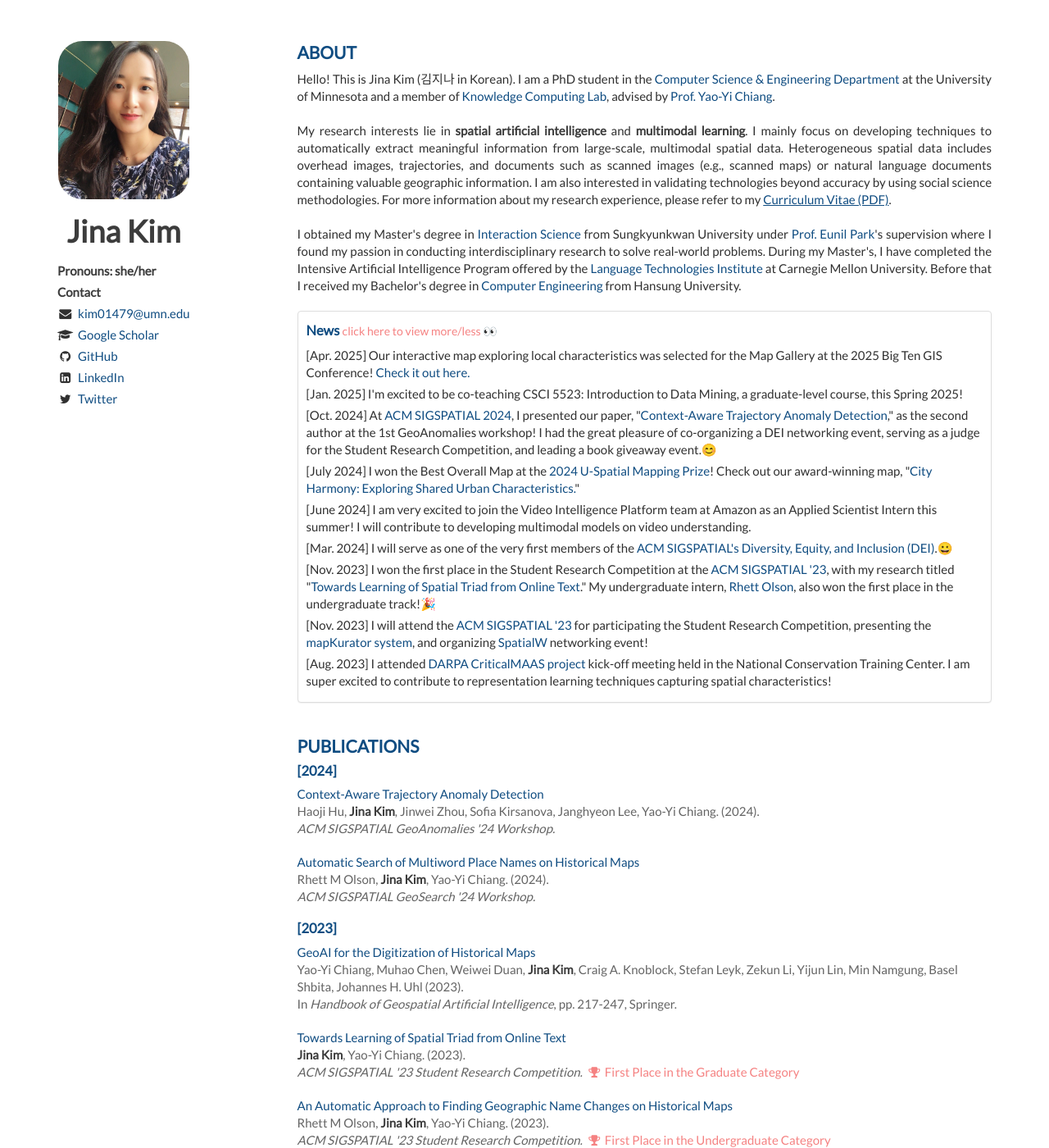
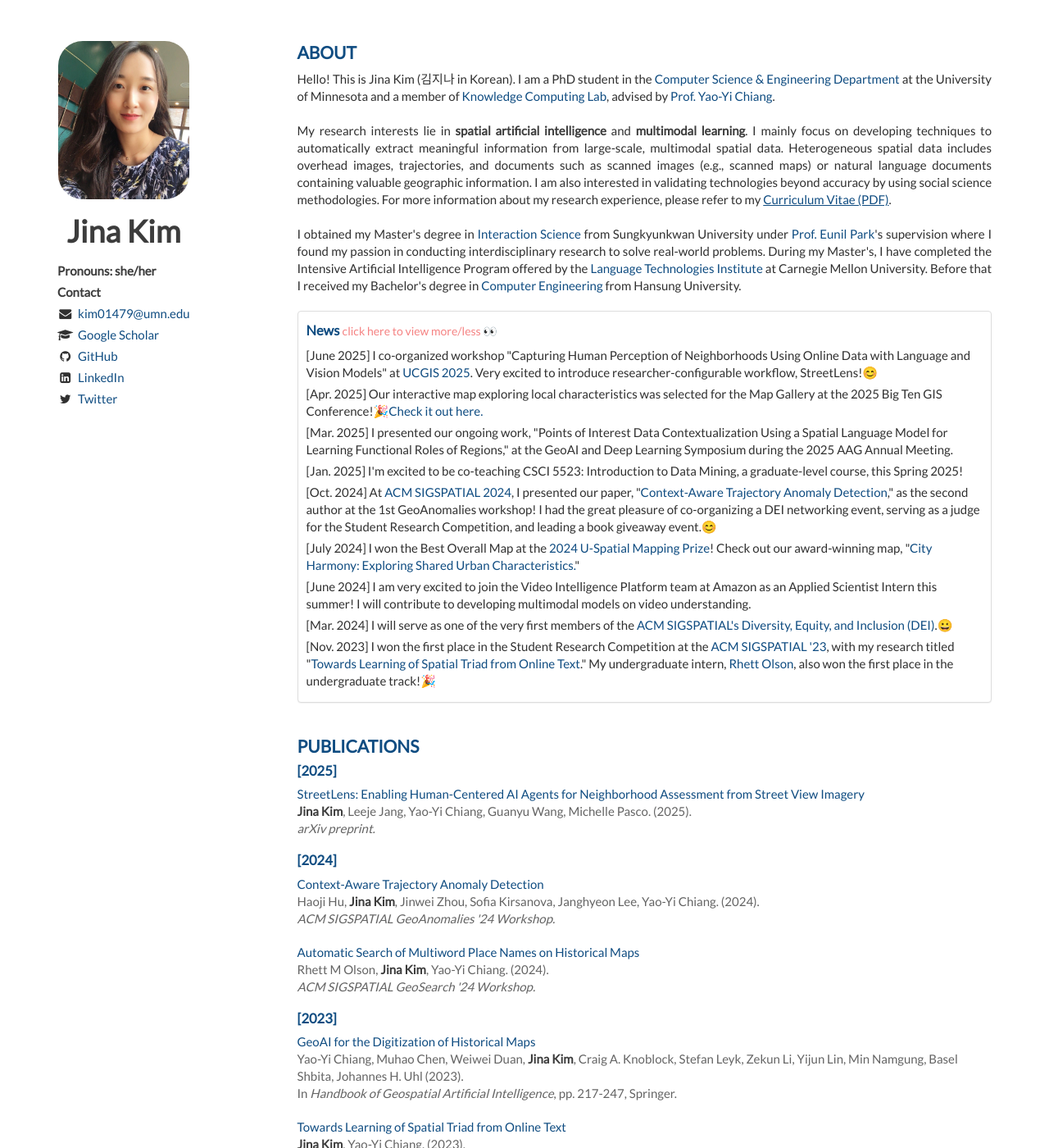
Before and after one commit to Jina-Kim/Jina-Kim.github.io, a Jekyll site: the page built from index.html, in a window 1280 px wide and 1400 px high. Shown: the whole window at 82% size. Built offline with Jekyll 4.4.1, drawn with Linux system fonts in a browser that asks for light colours; nearby versions of some CDN libraries; the list of posts is cut into pages by our own code.

Commit message:
Update about.html

```diff
--- a/_includes/about.html
+++ b/_includes/about.html
@@ -20,7 +20,9 @@
       <div class="panel-body">
           <h2>News <a type="button" data-toggle="collapse" data-target="#collapseList" aria-expanded="false" aria-controls="collapseList" style="font-size: 85%; color: #F58282;font-weight: normal;">click here to view more/less 👀</a></h2>
         <ul class="list-unstyled">
-            <li>[Apr. 2025] Our interactive map exploring local characteristics was selected for the Map Gallery at the 2025 Big Ten GIS Conference! <a href="https://gin.btaa.org/Map-Gallery-Update/">Check it out here.</a></li>
+            <li>[June 2025] I co-organized workshop "Capturing Human Perception of Neighborhoods Using Online Data with Language and Vision Models" at <a href="https://www.ucgis.org/site/symposium-2025">UCGIS 2025</a>. Very excited to introduce researcher-configurable workflow, StreetLens!😊</li>
+            <li>[Apr. 2025] Our interactive map exploring local characteristics was selected for the Map Gallery at the 2025 Big Ten GIS Conference!🎉<a href="https://gin.btaa.org/Map-Gallery-Update/">Check it out here.</a></li>
+            <li>[Mar. 2025] I presented our ongoing work, "Points of Interest Data Contextualization Using a Spatial Language Model for Learning Functional Roles of Regions," at the GeoAI and Deep Learning Symposium during the 2025 AAG Annual Meeting.</li>
             <li>[Jan. 2025] I'm excited to be co-teaching CSCI 5523: Introduction to Data Mining, a graduate-level course, this Spring 2025!</li>
             <li>[Oct. 2024] At <a href="https://sigspatial2024.sigspatial.org/">ACM SIGSPATIAL 2024</a>, I presented our paper, "<a href="https://dl.acm.org/doi/10.1145/3681765.3698465">Context-Aware Trajectory Anomaly Detection</a>," as the second author at the 1st GeoAnomalies workshop!
                 I had the great pleasure of co-organizing a DEI networking event, serving as a judge for the Student Research Competition, and leading a book giveaway event.😊
@@ -31,9 +33,9 @@
             <li>[Nov. 2023] I won the first place in the Student Research Competition at the <a href="https://sigspatial2023.sigspatial.org/awards/">ACM SIGSPATIAL '23</a>, with my research titled "<a href="https://jina-kim.github.io/files/papers/2023-11-jina-sigspatial-src.pdf">Towards Learning of Spatial Triad from Online Text</a>."
                 My undergraduate intern, <a href="https://www.linkedin.com/in/rhett-olson-160752261/">Rhett Olson</a>, also won the first place in the undergraduate track!🎉
             </li>
-            <li>[Nov. 2023] I will attend the <a href="https://sigspatial2023.sigspatial.org/">ACM SIGSPATIAL '23</a> for participating the Student Research Competition, presenting the <a href="https://arxiv.org/pdf/2306.17059">mapKurator system</a>, and organizing <a href="https://spatialwomen.github.io/">SpatialW</a> networking event!</li>
-            <li>[Aug. 2023] I attended <a href="https://criticalminerals.darpa.mil/">DARPA CriticalMAAS project</a> kick-off meeting held in the National Conservation Training Center. I am super excited to contribute to representation learning techniques capturing spatial characteristics!</li>
             <div class="collapse" id="collapseList" aria-expanded="false" style="height: 0px;">
+                <li>[Nov. 2023] I will attend the <a href="https://sigspatial2023.sigspatial.org/">ACM SIGSPATIAL '23</a> for participating the Student Research Competition, presenting the <a href="https://arxiv.org/pdf/2306.17059">mapKurator system</a>, and organizing <a href="https://spatialwomen.github.io/">SpatialW</a> networking event!</li>
+                <li>[Aug. 2023] I attended <a href="https://criticalminerals.darpa.mil/">DARPA CriticalMAAS project</a> kick-off meeting held in the National Conservation Training Center. I am super excited to contribute to representation learning techniques capturing spatial characteristics!</li>
                 <li>[Apr. 2023] My poster on meaningful representations from multimodal spatial data won first place for the best poster award at <a href="https://www.siam.org/conferences/cm/conference/sdm23">SIAM SDM '23</a>!🎉 Thanks to whom enjoyed my poster pitch and voted for my research.🤗 <a href="https://jina-kim.github.io/files/SDM2023_Doctoral_Forum_Poster.pdf">Link to the poster</a>.</li>
                 <li>[Apr. 2023] <a href="https://www.siam.org/conferences/cm/conference/sdm23">SIAM SDM '23</a> is approaching! I will co-organize the networking session for the underrepresented groups and moderate a panel at the doctoral forum.</li>
                 <li>[Apr. 2023] I presented our <a href="https://knowledge-computing.github.io/mapkurator-doc/#/">mapKurator</a> pipeline at the <a href="https://cesta.stanford.edu/events/machine-reading-maps-summit">David Rumsey Map Center</a> in Stanford. <a href="https://youtu.be/yStLzf-mrtY">Link to the recordings</a>.</li>
--- a/_includes/publications.html
+++ b/_includes/publications.html
@@ -1,5 +1,15 @@
 <div class="content">
     <h1>Publications</h1>
+
+    <h2>[2025]</h2>
+
+    <article>
+        <header>
+            <a href="https://arxiv.org/abs/2506.14670">StreetLens: Enabling Human-Centered AI Agents for Neighborhood Assessment from Street View Imagery</a><br/>
+            <span><em>Jina Kim</em>, Leeje Jang, Yao-Yi Chiang, Guanyu Wang, Michelle Pasco. (2025).</span><br/>
+            <span><i>arXiv preprint.</i></span>
+        </header>
+    </article>
 
     <h2>[2024]</h2>
 
```
